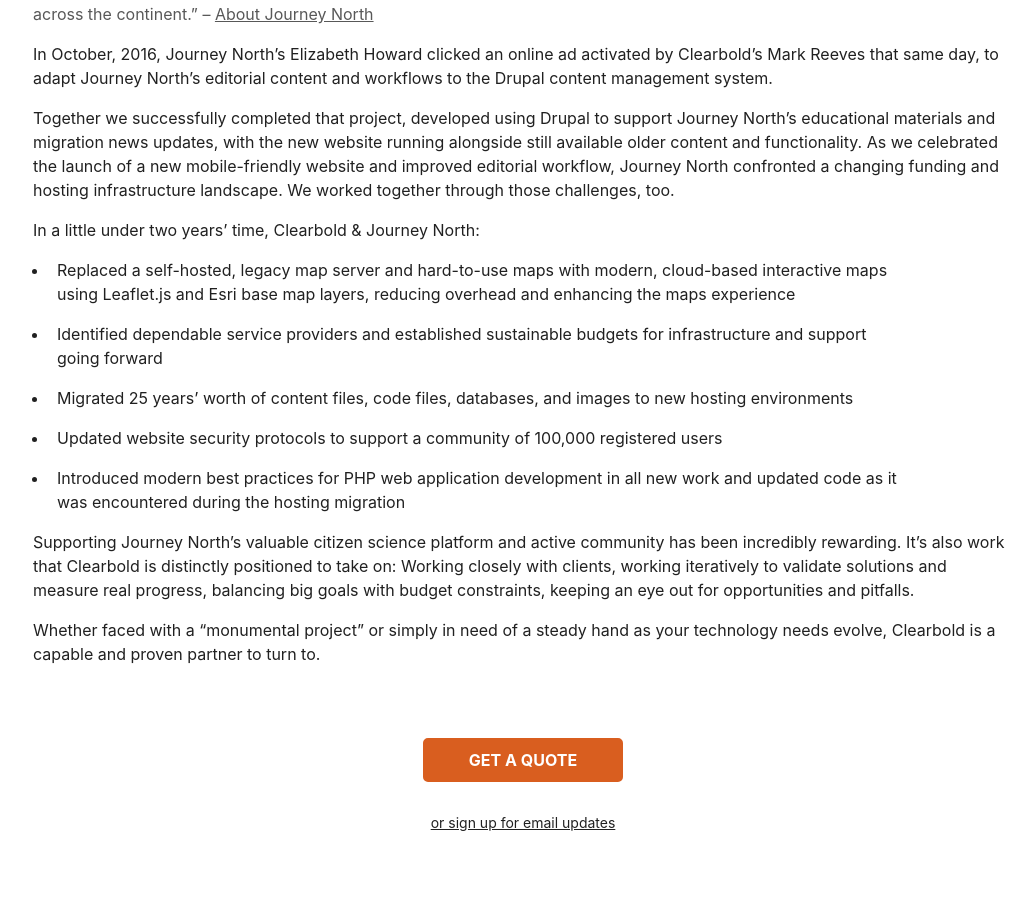
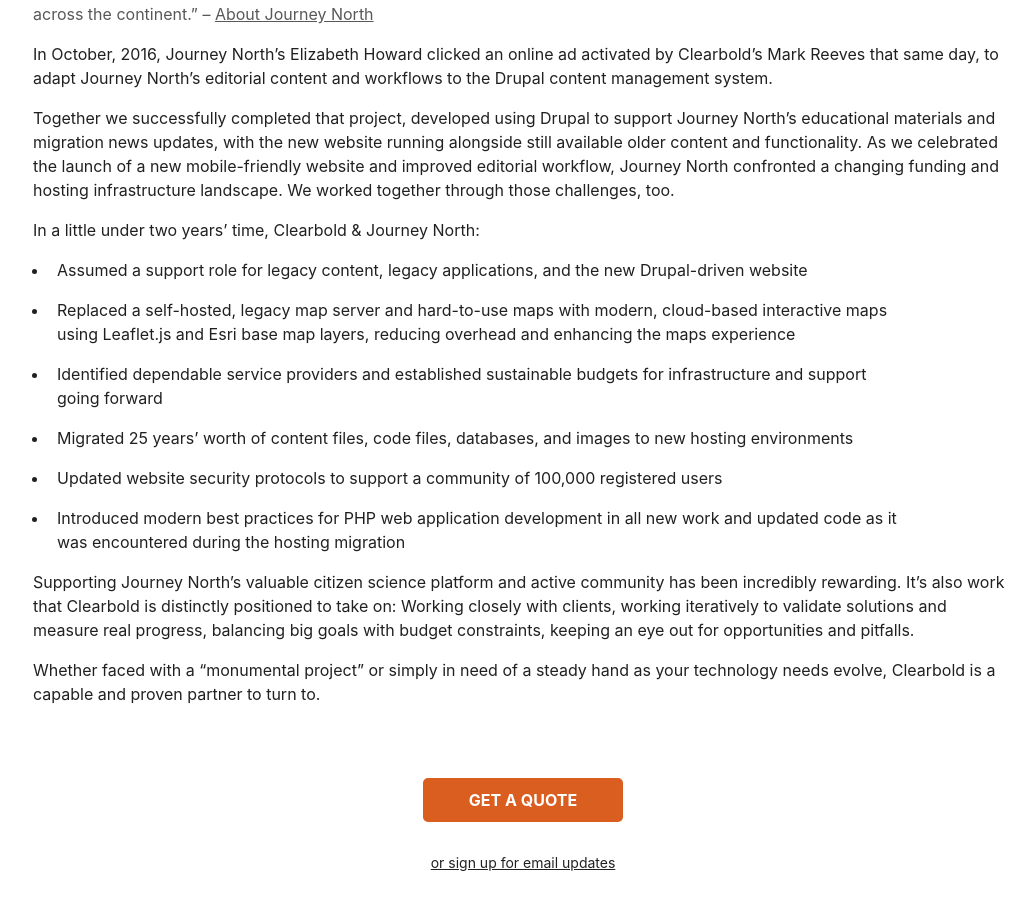
Before and after one commit to clearbold/clearbold.github.io, a Jekyll site: the page built from jn.html, in a window 1280 px wide and 900 px high, scrolled down 2224 px. Shown: the whole window, without its empty margins (117-1152 px from the left). Built offline with Jekyll 4.4.1, drawn with Linux system fonts in a browser that asks for light colours.

Commit message:
JN copy tweak

```diff
--- a/_layouts/jn.html
+++ b/_layouts/jn.html
@@ -97,6 +97,7 @@
             <p>Together we successfully completed that project, developed using Drupal to support Journey North&rsquo;s educational materials and migration news updates, with the new website running alongside still available older content and functionality. As we celebrated the launch of a new mobile-friendly website and improved editorial workflow, Journey North confronted a changing funding and hosting infrastructure landscape. We worked together through those challenges,&nbsp;too.</p>
             <p>In a little under two years&rsquo; time, Clearbold &amp; Journey&nbsp;North:</p>
             <ul>
+                <li>Assumed a support role for legacy content, legacy applications, and the new Drupal-driven website</li>
                 <li>Replaced a self-hosted, legacy map server and hard-to-use maps with modern, cloud-based interactive maps using Leaflet.js and Esri base map layers, reducing overhead and enhancing the maps&nbsp;experience</li>
                 <li>Identified dependable service providers and established sustainable budgets for infrastructure and support going&nbsp;forward</li>
                 <li>Migrated 25 years&rsquo; worth of content files, code files, databases, and images to new hosting&nbsp;environments</li>
```
